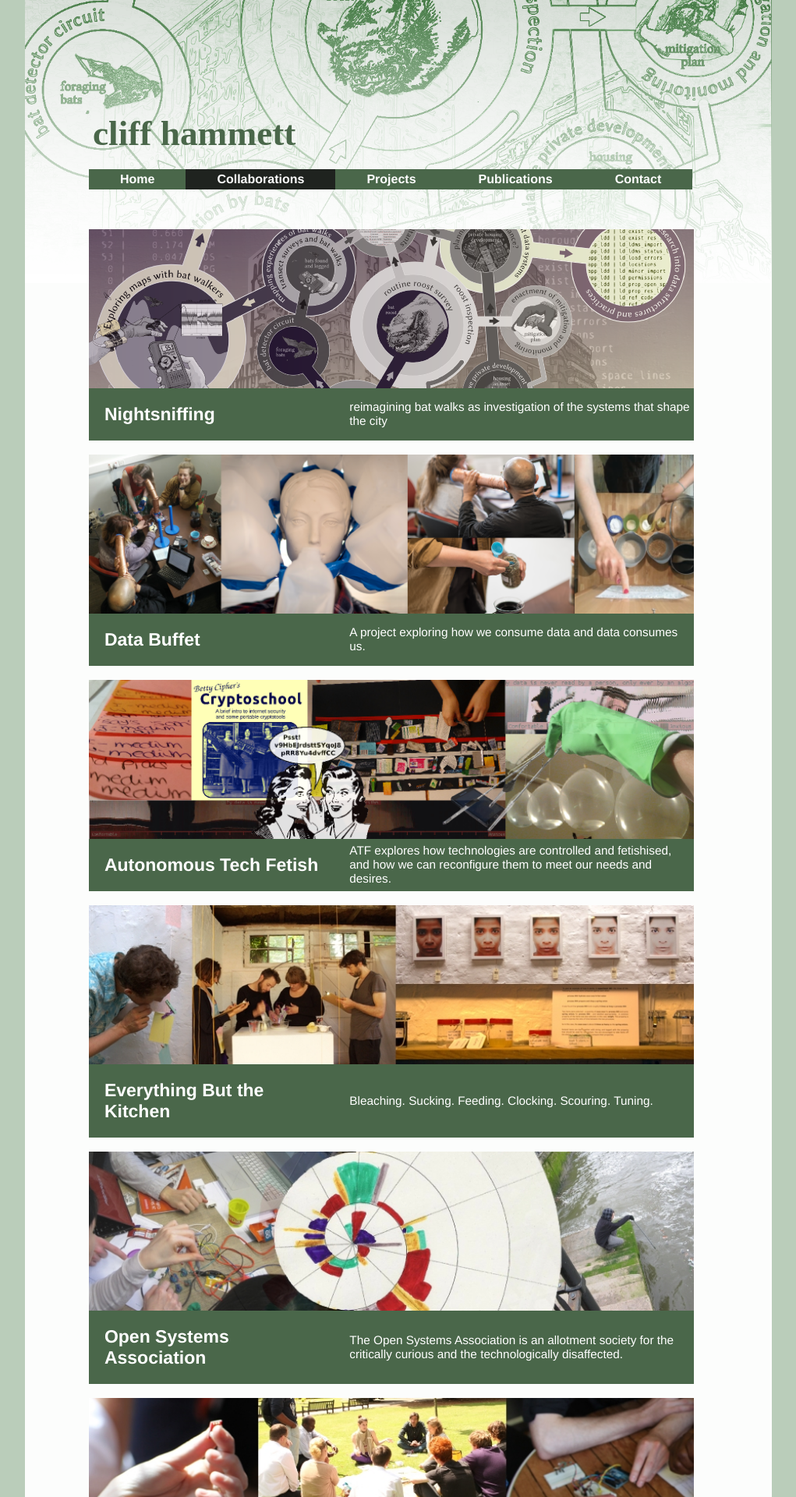
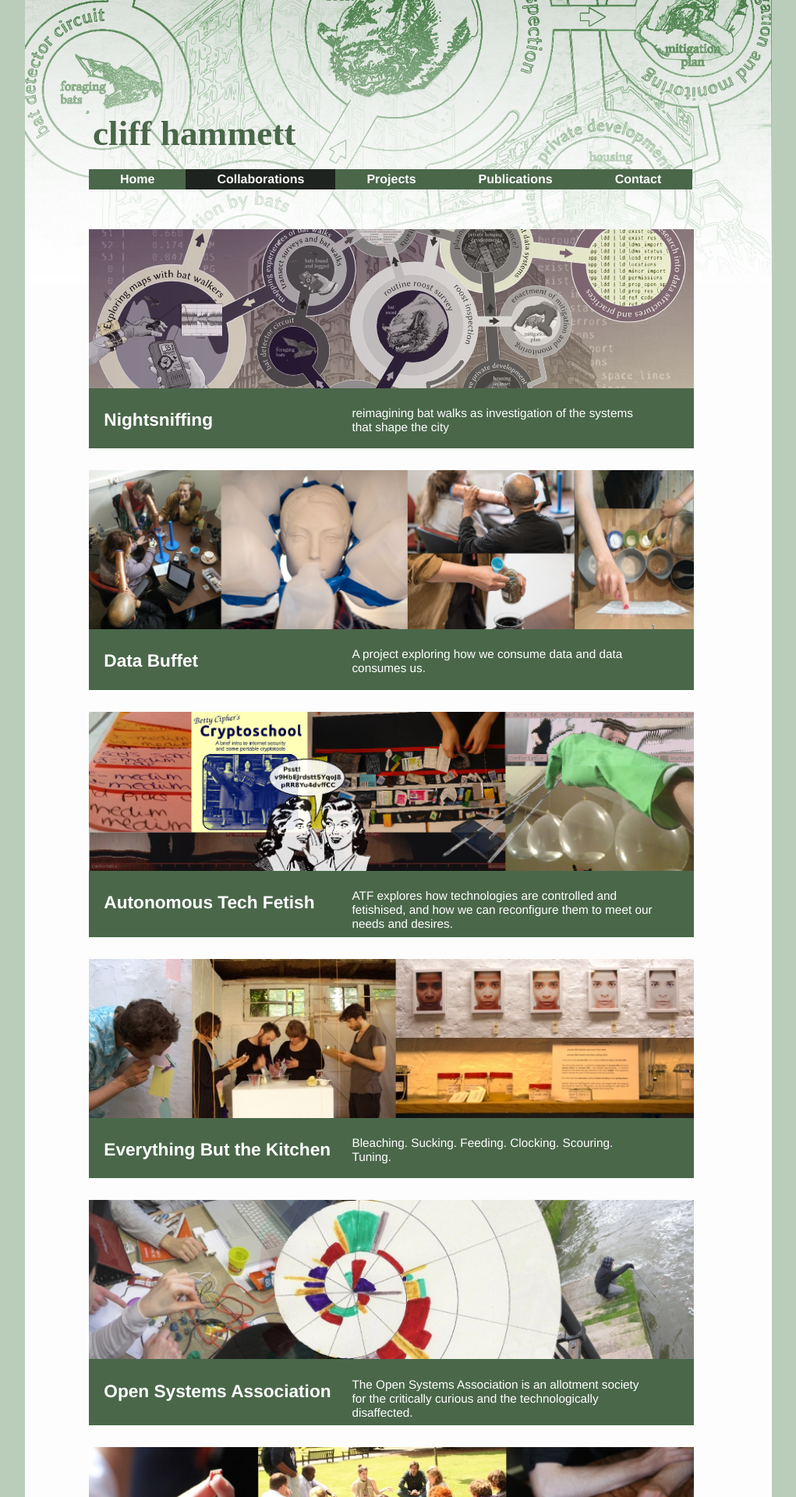
Before and after one commit to dentalplan/dentalplan.github.io, a Jekyll site: the page built from collaborations/index.html, in a window 1280 px wide. Shown: the top 1920 px of the page at 78% size, without its empty margins (129-1150 px from the left). Built offline with Jekyll 4.4.1, drawn with Linux system fonts in a browser that asks for light colours.

Commit message:
reformatting collabs for accessibility and photo fade

```diff
--- a/collaborations/index.html
+++ b/collaborations/index.html
@@ -9,18 +9,17 @@
 	<collab>
 
 
-	   <a href="{{post.url}}"><img src="/resources/img/{{ post.thumbimg }}" alt="{{ post.alt }}" width=100%>
+	   <a href="{{post.url}}">
 
-	   <table width=100%>
-	   <tr>
-           <td width=40%>
-		   <h2>{{ post.title }}</h2>
-	    </td>
-	    <td width=60%>
-			<div class="entry">{{ post.excerpt }}</div>
-	    </td>
-	    </tr>
-	    </table>
+	   <div class='collab'>
+         <img src="/resources/img/{{ post.thumbimg }}" alt="{{ post.alt }}" width=100%>
+		      <div class='collab-title-box'>
+              <h2>{{ post.title }}</h2>
+          </div>
+			    <div class="collab-excerpt-box">
+            {{ post.excerpt }}
+          </div>
+	    </div>
 	    </a>
 	</collab>
 	</br>
--- a/style.css
+++ b/style.css
@@ -48,6 +48,53 @@
 
 poem p.indent02{
     padding-left: 30px;
+}
+
+.collab{
+    width: 100%;
+    margin-bottom: 10px;
+    display: flex;
+    flex-wrap: wrap;
+    color: white;
+    font-size: 10pt;
+    font-family: Helvetica, Arial, SunSans-Regular, Sans-Serif;
+    background-color: #4a674a;
+}
+
+.collab:hover{
+    background-color: #1F231F;
+}
+
+
+.collab:hover img{
+    opacity: 0.8;
+}
+
+.collab-title-box{
+    width: 38%;
+    float: left;
+    padding: 2%;
+    padding-left: 2.5%;
+    padding-top: 3.5%;
+    padding-right: 1%;
+    height: 35px;
+}
+
+.collab-title-box h2{
+    font-size: 17pt;
+    vertical-align: middle;
+    display: inline;
+}
+
+.collab-excerpt-box{
+    width: 50%;
+    min-height: 40px;
+    float: left;
+    padding: 2%;
+    padding-top: 3%;
+    padding-bottom: 1%;
+    font-size: 11.5pt;
+    vertical-align: middle;
 }
 
 .featured-projects-box{
```
